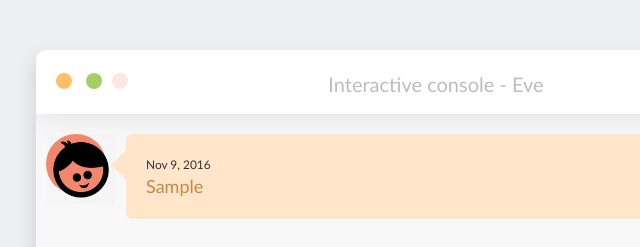
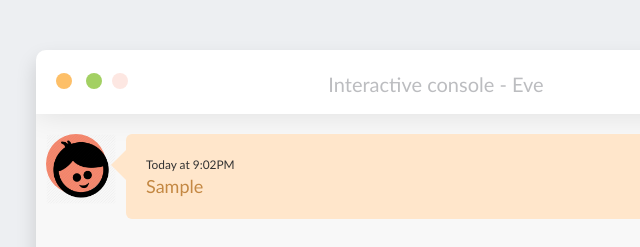
Before and after one commit to sarbull/eve-app, a website: page index.html in a window 1280 px wide. Both pictures are taken after typing "Sample" into the empty fields and a click on the button "Send". Shown: the top 247 px of the page, 204-844 px from the left. Drawn offline with nearby package versions, Linux system fonts and the light colour scheme.

Commit message:
moved everything into main app, added server

```diff
--- a/index.html
+++ b/index.html
@@ -27,7 +27,7 @@
                             <img ng-show="message.realUser" width="70" height="70" src="img/boy.png"/>
                         </div>
                         <div class="text_wrapper">
-                            <small>{{ message.timestamp | date }}</small>
+                            <small>{{ message.timestamp | date:"'Today at' h:mma" }}</small>
                             <div class="text">{{ message.data.speech }}</div>
                             <button ng-repeat="response in message.data.messages[0].payload.answers" ng-click="send(response)">{{ response }}</button>
                         </div>
```
